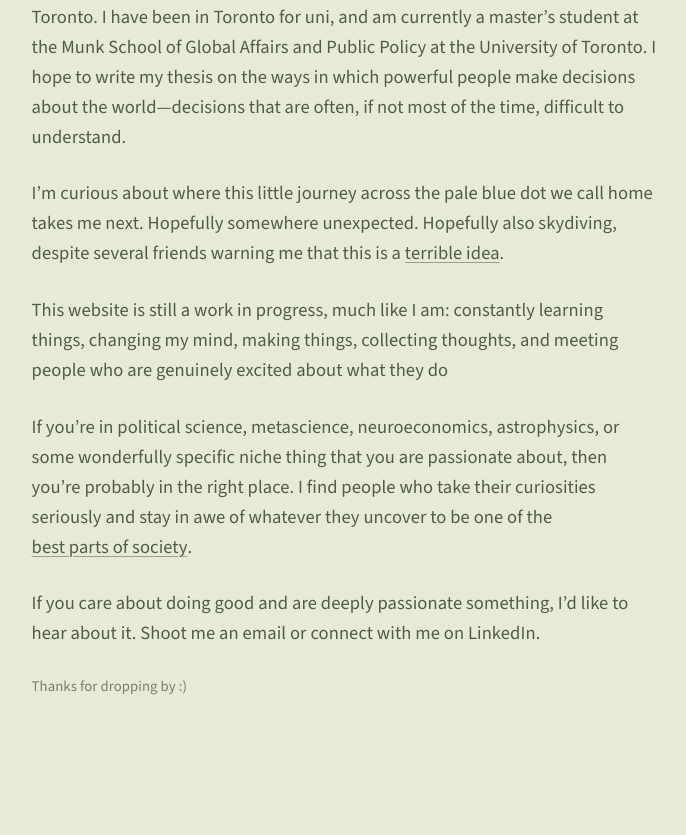
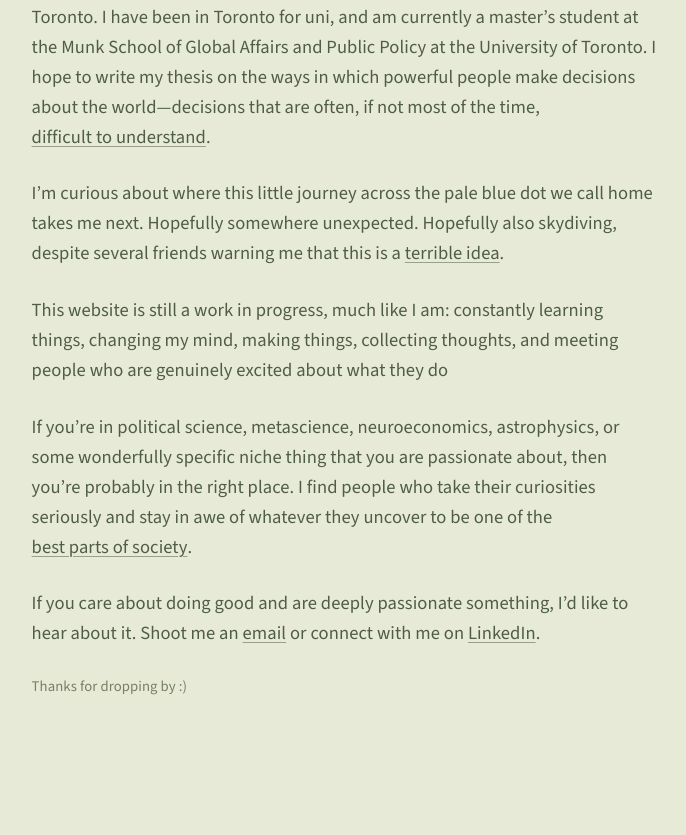
Before and after one commit to saykig/sarakim23, a Next.js app: page /about in a window 1280 px wide. Shown: the part 401-1236 px from the top of the page, without its empty margins (26-712 px from the left). Built offline with nearby package versions, Linux system fonts and the light colour scheme.

Commit message:
Add inline thesis disclosure to About page

```diff
--- a/app/components/about-copy.tsx
+++ b/app/components/about-copy.tsx
@@ -1,22 +1,79 @@
 'use client'
 
 import { Tooltip } from '@/components/ui/tooltip-card'
+import {
+  Accordion,
+  AccordionContent,
+  AccordionItem,
+  AccordionTrigger,
+} from '@/components/core/accordion'
+import { EmailTooltip, linkedInUrl } from './contact-links'
 
 const fatalitySummaryUrl =
   'https://www.uspa.org/uspa-news/a-milestone-in-safetythe-2024-fatality-summary'
+const reflectionsUrl = 'https://blog.samaltman.com/reflections'
 
 export function AboutCopy() {
   return (
     <div className="about-copy">
       <p>I’ve been travelling the world since I was in the womb.</p>
-      <p>
-        Since then, I have lived in Daejeon, Tashkent, St. Petersburg,
-        Vancouver, and Toronto. I have been in Toronto for uni, and am currently
-        a master’s student at the Munk School of Global Affairs and Public Policy
-        at the University of Toronto. I hope to write my thesis on the ways in
-        which powerful people make decisions about the world—decisions that are
-        often, if not most of the time, difficult to understand.
-      </p>
+      <Accordion className="about-decision-section">
+        <AccordionItem value="decision-making">
+          <p>
+            Since then, I have lived in Daejeon, Tashkent, St. Petersburg,
+            Vancouver, and Toronto. I have been in Toronto for uni, and am
+            currently a master’s student at the Munk School of Global Affairs
+            and Public Policy at the University of Toronto. I hope to write my
+            thesis on the ways in which powerful people make decisions about the
+            world—decisions that are often, if not most of the time,{' '}
+            <AccordionTrigger className="about-inline-easter-egg">
+              difficult to understand
+            </AccordionTrigger>
+            .
+          </p>
+          <AccordionContent className="about-decision-content">
+            <div className="about-copy about-decision-copy">
+              <p>
+                A very close friend of mine in the sciences asked me an
+                intriguing question: “Why don’t politicians share workflows? In
+                science, publishing a finding without showing the methodology
+                would make little sense. So why can’t we see the steps that took
+                a state actor from point A to point B in making a policy
+                decision?”
+              </p>
+              <p>
+                To answer this question, I think ambiguity is both a carrot and
+                a stick, though more often a stick. It is a strategy. Political
+                actors often benefit from leaving parts of the process unclear.
+                The world would be easier to understand if we could see every
+                workflow behind every decision, but unfortunately, that is not
+                the reality we live in.
+              </p>
+              <p>
+                This is why I find studying decision-making so important
+                (especially given the world we live in now) under high-stakes,
+                gruelling security conditions such as the theatre of war. I hope
+                that, over the course of my career, I can produce something that
+                better contributes to a better understanding of decision-making
+                in strategic security studies under fast-emerging technologies.
+                For example, people keep projecting that artificial
+                superintelligence (ASI) to arrive{' '}
+                <a
+                  className="about-tooltip-source"
+                  href={reflectionsUrl}
+                  target="_blank"
+                  rel="noopener noreferrer"
+                >
+                  within the next few years
+                </a>{' '}
+                (give or take 2030). If that timeline is even remotely plausible,
+                why are our political institutions still built around decision
+                cycles designed for a much slower world?
+              </p>
+            </div>
+          </AccordionContent>
+        </AccordionItem>
+      </Accordion>
       <p>
         I’m curious about where this little journey across the pale blue dot we
         call home takes me next. Hopefully somewhere unexpected. Hopefully also
@@ -78,7 +135,21 @@ export function AboutCopy() {
       </p>
       <p>
         If you care about doing good and are deeply passionate something, I’d
-        like to hear about it. Shoot me an email or connect with me on LinkedIn.
+        like to hear about it. Shoot me an{' '}
+        <EmailTooltip
+          className="about-inline-easter-egg"
+          containerClassName="about-inline-tooltip"
+        />{' '}
+        or connect with me on{' '}
+        <a
+          className="about-inline-easter-egg"
+          href={linkedInUrl}
+          target="_blank"
+          rel="noopener noreferrer"
+        >
+          LinkedIn
+        </a>
+        .
       </p>
 
       <p className="about-signoff">Thanks for dropping by :)</p>
--- a/app/components/contact-links.tsx
+++ b/app/components/contact-links.tsx
@@ -2,17 +2,36 @@
 
 import { Tooltip } from '@/components/ui/tooltip-card'
 
+export const linkedInUrl = 'https://www.linkedin.com/in/sarakim203/'
+
+type EmailTooltipProps = {
+  className?: string
+  containerClassName?: string
+}
+
+export function EmailTooltip({
+  className = 'personal-contact-email',
+  containerClassName,
+}: EmailTooltipProps) {
+  return (
+    <Tooltip
+      content="sarakim203@gmail.com"
+      containerClassName={containerClassName}
+    >
+      <button type="button" className={className}>
+        email
+      </button>
+    </Tooltip>
+  )
+}
+
 export function ContactLinks() {
   return (
     <nav className="personal-contact-links" aria-label="Find Sara online">
-      <Tooltip content="sarakim203@gmail.com">
-        <button type="button" className="personal-contact-email">
-          email
-        </button>
-      </Tooltip>
+      <EmailTooltip />
       <span aria-hidden="true">·</span>
       <a
-        href="https://www.linkedin.com/in/sarakim203/"
+        href={linkedInUrl}
         target="_blank"
         rel="noopener noreferrer"
       >
--- a/app/global.css
+++ b/app/global.css
@@ -962,6 +962,18 @@ body:has(.about-page) ::selection {
   display: block;
 }
 
+.about-decision-section {
+  margin-top: 1.65rem;
+}
+
+.about-decision-section + p {
+  margin-top: 1.65rem;
+}
+
+.about-page .about-decision-copy {
+  padding-block: 1.5rem 0.25rem;
+}
+
 .about-tooltip-source {
   color: var(--atlas-ink);
   text-decoration-line: underline;
```
